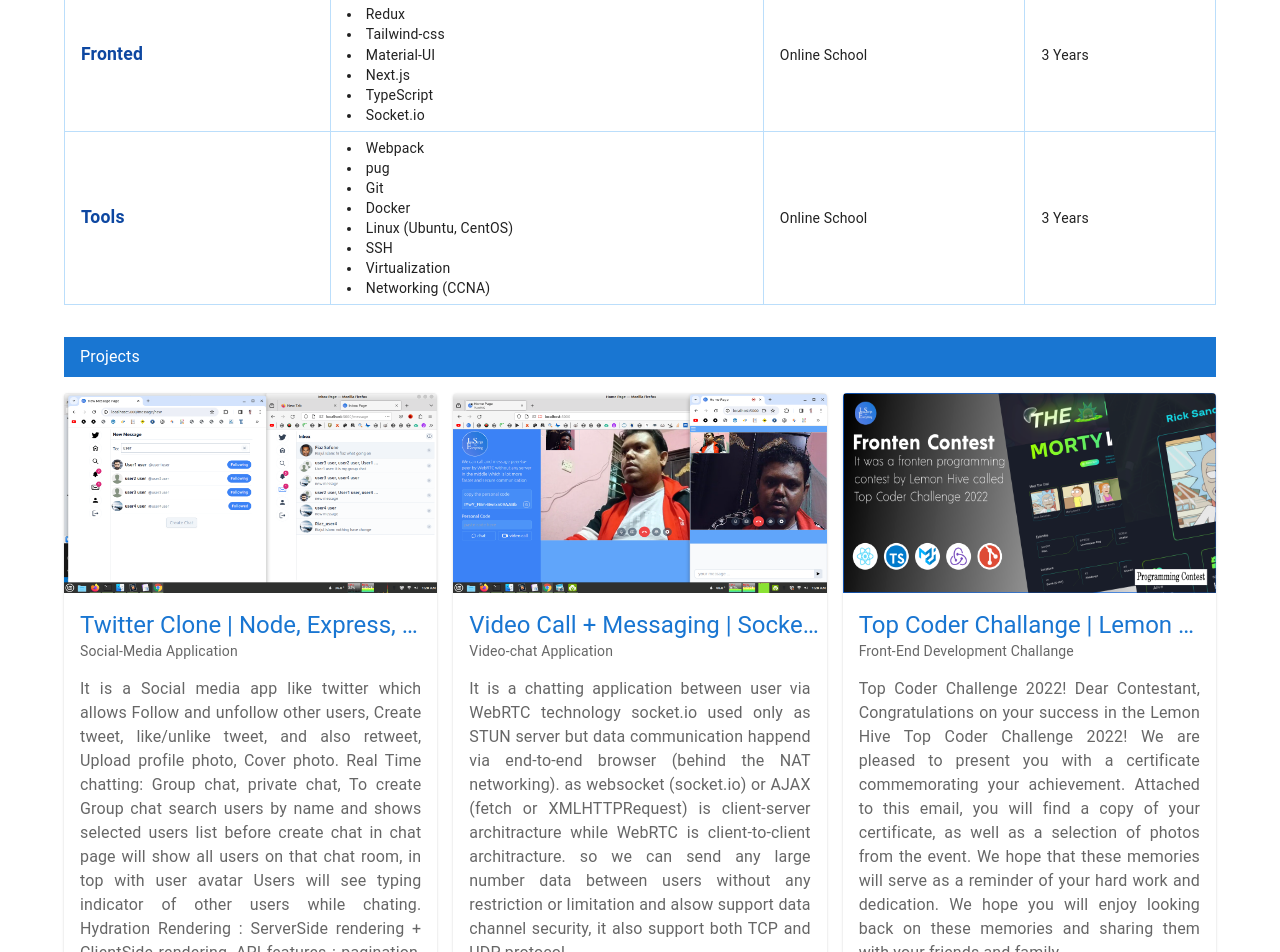
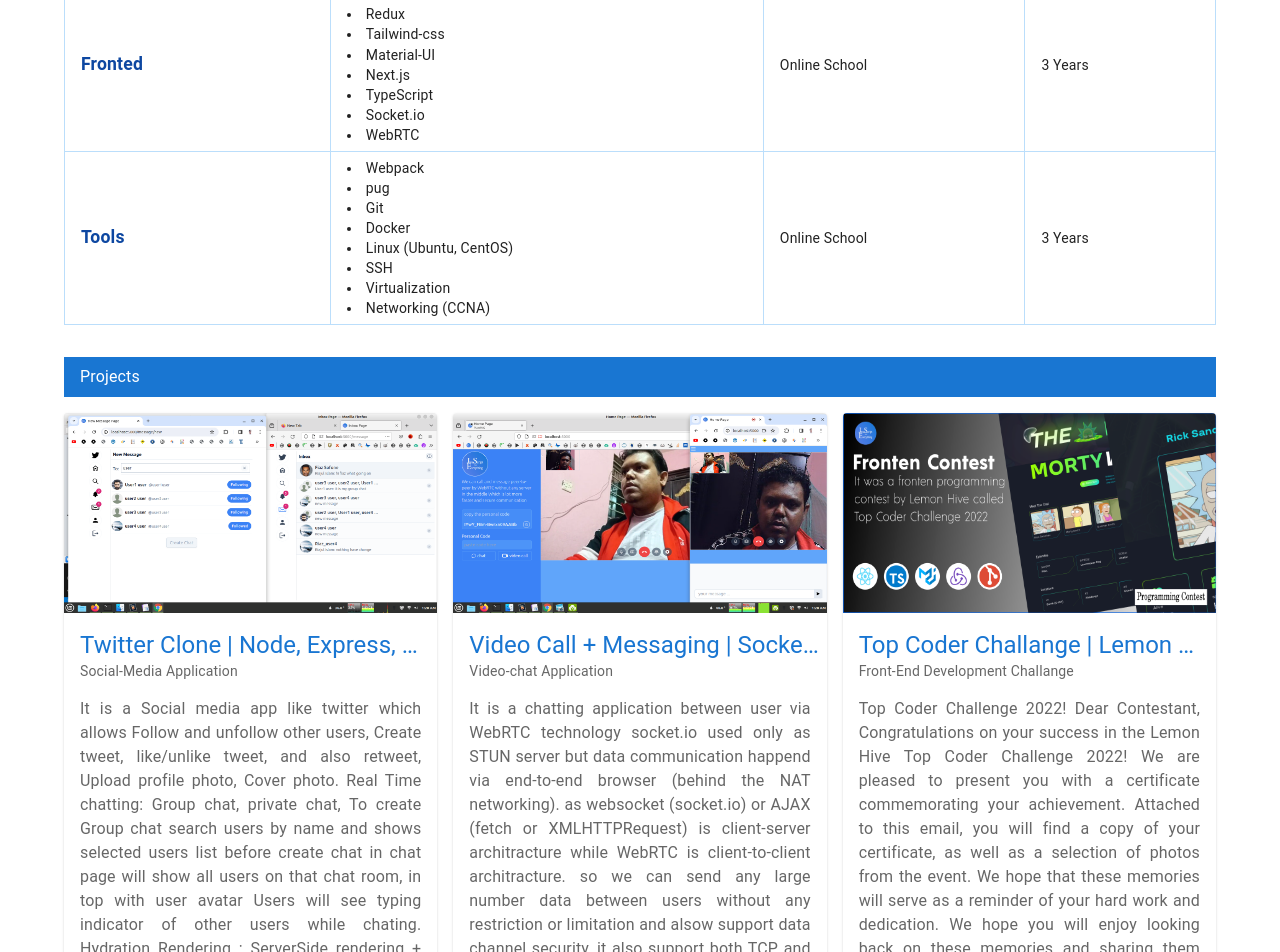
Before and after one commit to JavaScriptForEverything/portfolio, a Next.js app: page / in a window 1280 px wide. Shown: the part 640-1592 px from the top of the page. Built offline with nearby package versions, Linux system fonts and the light colour scheme.

Commit message:
update downloadable Resume, match card layout: all card equal height and bottom match added WebRTC skill in frontend section.

```diff
--- a/components/product.tsx
+++ b/components/product.tsx
@@ -58,7 +58,7 @@
 
 	return (
 		<>
-			<Card>
+			<Card sx={{ display: 'flex', flexDirection: 'column' }}>
 				<Box sx={{ position: 'relative', height: { xs: 250, sm: 200 }, cursor: 'pointer' }}>
 					<Image
 						src={coverPhoto}
@@ -68,7 +68,7 @@
 					/>
 				</Box>
 
-				<CardContent>
+				<CardContent sx={{ flex: 1, display: 'flex', flexDirection: 'column', }}>
 					<Link href={videoUrl} target='_blank' style={{ textDecoration: 'none', color: 'inherit' }}>
 						<Typography variant='h5' color='primary' sx={{
 							width: 350,
@@ -80,9 +80,9 @@
 
 					<Typography variant='body2' color='textSecondary' paragraph >{subheader}</Typography>
 
-					<Typography variant='body1' color='textSecondary' align='justify'> {summary} </Typography>
+					<Typography sx={{ flex: 1 }} variant='body1' color='textSecondary' align='justify'> {summary} </Typography>
 
-					<Typography sx={{ mt: 2, mb: 1 }} variant='h6'> Technologies: </Typography>
+					<Typography sx={{  mt: 2, mb: 1 }} variant='h6'> Technologies: </Typography>
 					<Box sx={{ display: 'flex', flexWrap: 'wrap', gap: 1, mb: 2 }}>
 						{technologies.map( technology => (
 							<Chip key={technology}
@@ -113,7 +113,6 @@
 					</Box>
 				</CardContent>
 
-
 				<CardActions sx={{ mt: 2, }}>
 					<Button variant='outlined' disabled={!websiteUrl.startsWith('http')}>
 						<Link href={websiteUrl} target='_blank'  style={{ textDecoration: 'none', color: 'inherit' }}>Live</Link>
@@ -127,6 +126,7 @@
 					</Button>
 				</CardActions>
 			</Card>
+
 			<Dialog
 				open={open}
 				onClose={closeHandler}
--- a/components/skillTable.tsx
+++ b/components/skillTable.tsx
@@ -16,7 +16,7 @@
 	},
 	{
 		title: 'Fronted',
-		topics: [ 'React', 'Redux', 'Tailwind-css', 'Material-UI', 'Next.js', 'TypeScript', 'Socket.io' ],
+		topics: [ 'React', 'Redux', 'Tailwind-css', 'Material-UI', 'Next.js', 'TypeScript', 'Socket.io', 'WebRTC' ],
 		institute: 'Online School',
 		duration: '3 Years'
 	},
```
Also changed, not shown: 1 other file (tests, documents, lock files or other folders).
